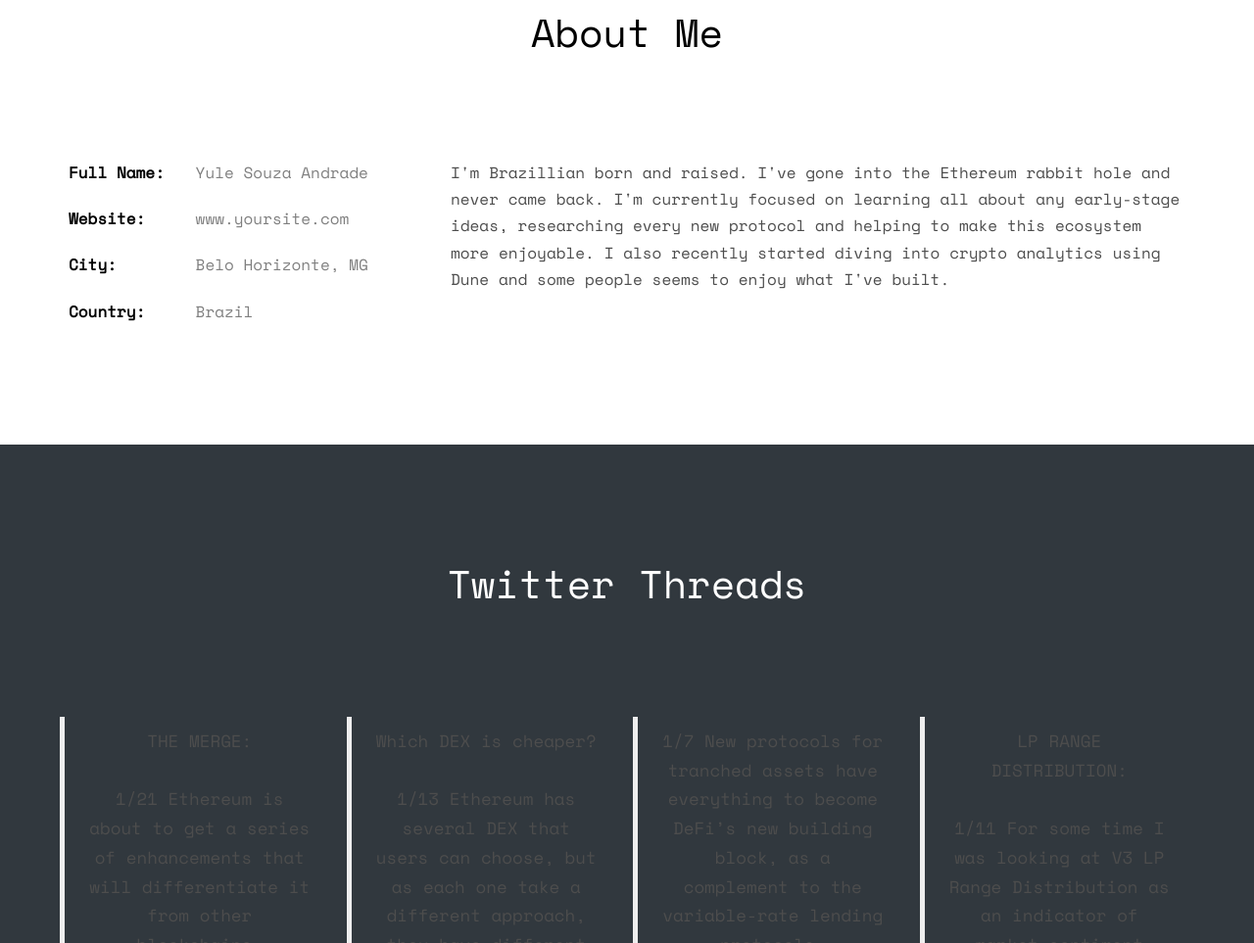
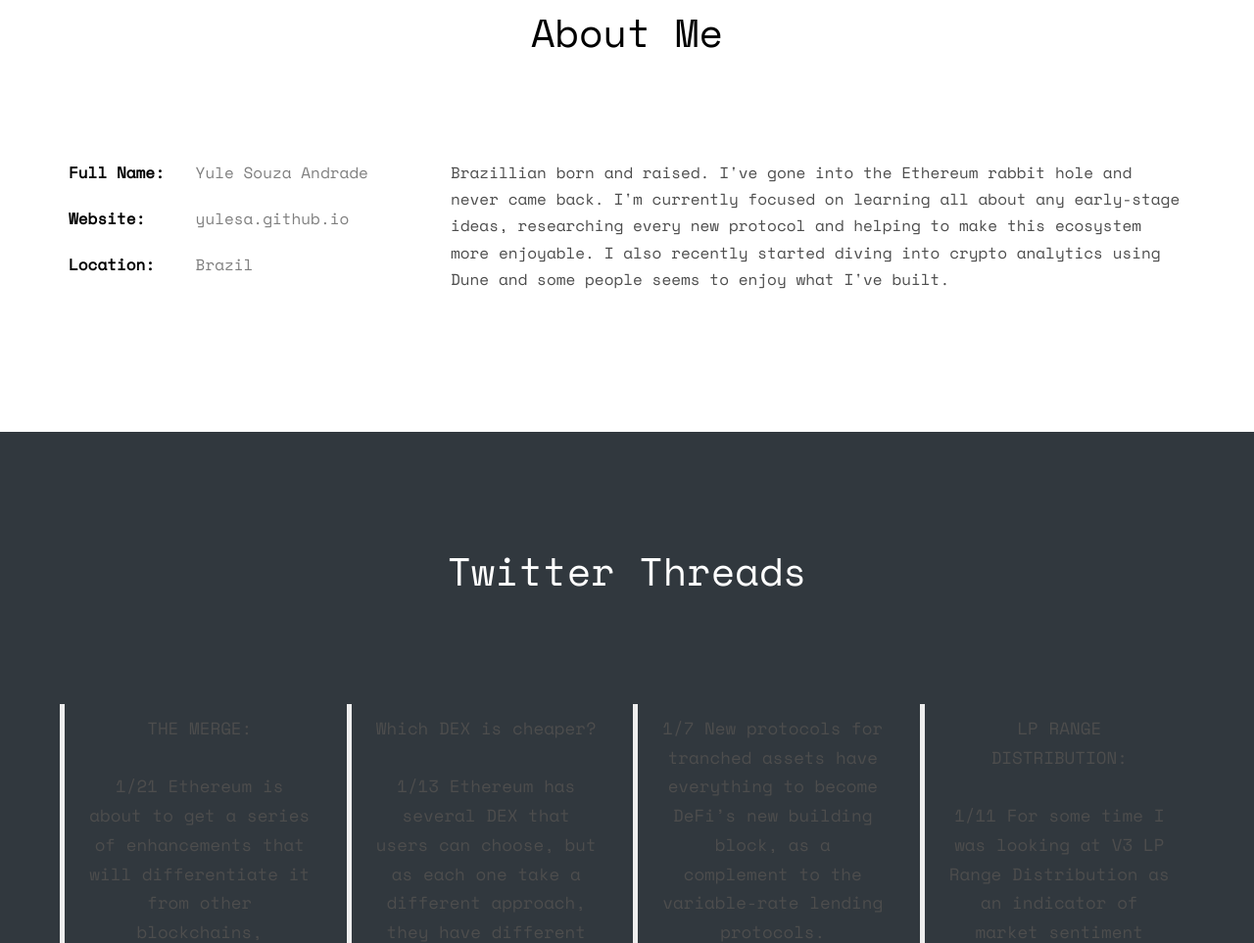
Before and after one commit to yulesa/yulesa.github.io, a plain HTML site: page index.html in a window 1280 px wide. Shown: the part 909-1872 px from the top of the page at 98% size. Drawn offline with nearby package versions, Linux system fonts and the light colour scheme.

Commit message:
Add files via upload

```diff
--- a/index.html
+++ b/index.html
@@ -26,7 +26,7 @@
   	<!-- Facebook and Twitter integration -->
 	<meta property="og:title" content="Yulesa Profile"/>
 	<meta property="og:image" content="images/caricatura.jpg"/>
-	<meta property="og:url" content=""/>
+	<meta property="og:url" content="yulesa.github.io"/>
 	<meta property="og:site_name" content="Yulesa personal page"/>
 	<meta property="og:description" content="Yulesa personal page"/>
 	<meta name="twitter:title" content="Yulesa personal page"/>
@@ -96,13 +96,12 @@
 				<div class="col-md-4">
 					<ul class="info">
 						<li><span class="first-block">Full Name:</span><span class="second-block">Yule Souza Andrade</span></li>
-						<li><span class="first-block">Website:</span><span class="second-block">www.yoursite.com</span></li>
-						<li><span class="first-block">City:</span><span class="second-block">Belo Horizonte, MG</span></li>
-						<li><span class="first-block">Country:</span><span class="second-block">Brazil</span></li>
+						<li><span class="first-block">Website:</span><span class="second-block">yulesa.github.io</span></li>
+						<li><span class="first-block">Location:</span><span class="second-block">Brazil</span></li>
 					</ul>
 				</div>
 				<div class="col-md-8">
-					<p>I'm Brazillian born and raised. I've gone into the Ethereum rabbit hole and never came back. I'm currently focused on learning all about any early-stage ideas, researching every new protocol and helping to make this ecosystem more enjoyable. I also recently started diving into crypto analytics using Dune and some people seems to enjoy what I've built.</p>
+					<p>Brazillian born and raised. I've gone into the Ethereum rabbit hole and never came back. I'm currently focused on learning all about any early-stage ideas, researching every new protocol and helping to make this ecosystem more enjoyable. I also recently started diving into crypto analytics using Dune and some people seems to enjoy what I've built.</p>
 				</div>
 			</div>
 		</div>
```
